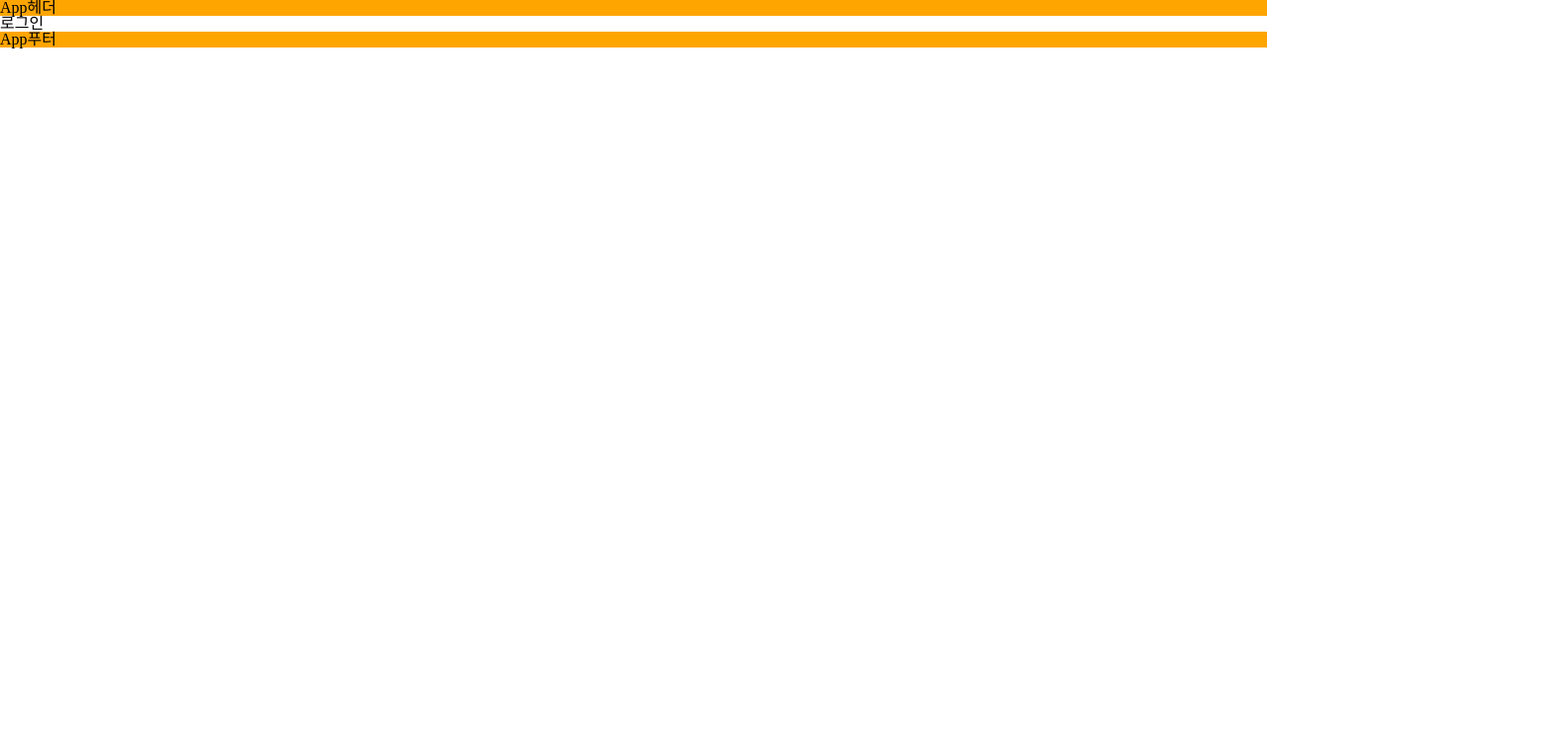
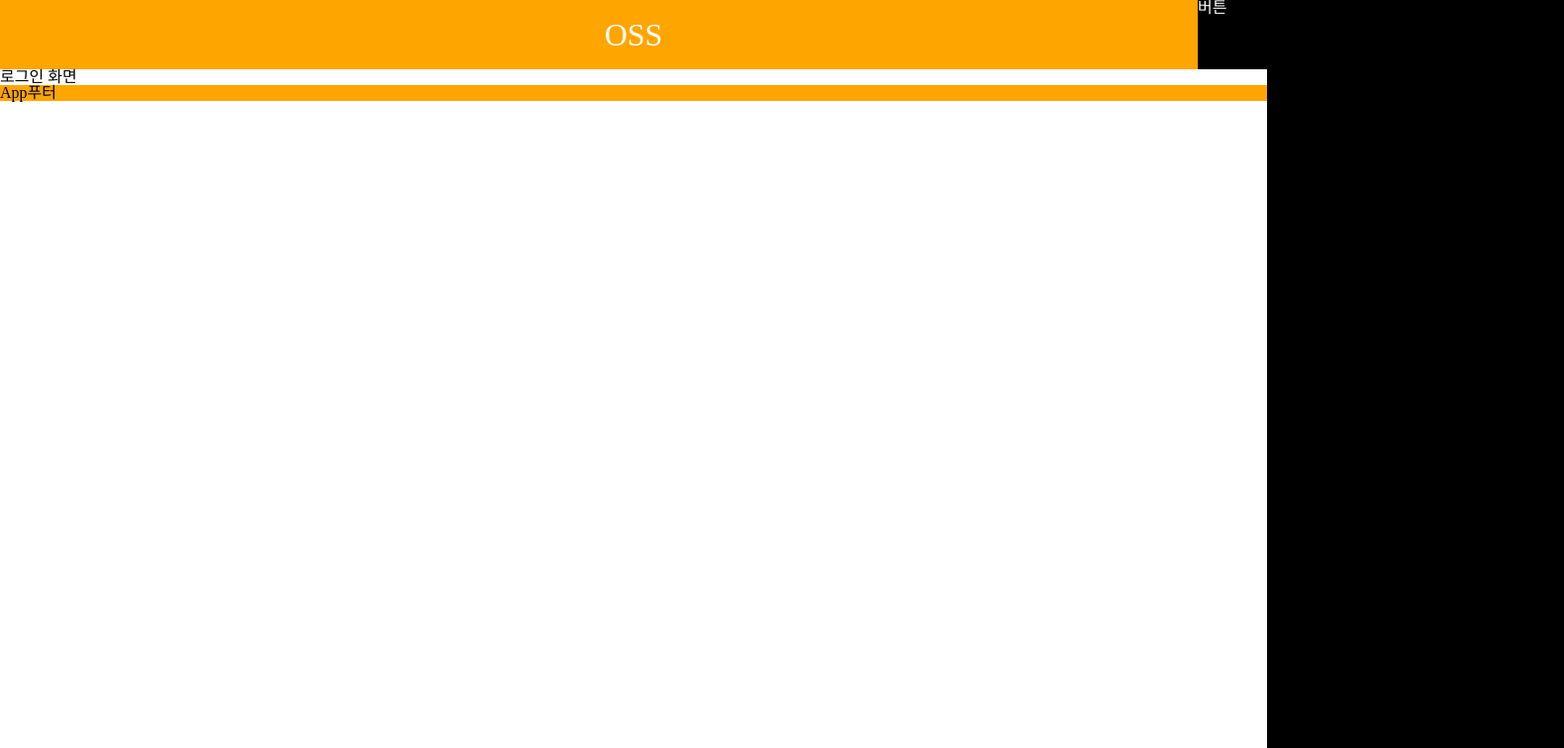
Before and after one commit to jdwns96/React-Shop, a React (Create React App) app: page /detail in a window 1280 px wide. Shown: the top 756 px of the page at 99% size, 1580 px wide, since content can reach past the window. Built offline with nearby package versions, Linux system fonts and the light colour scheme.

Commit message:
[UPDATE] sidebar

```diff
--- /dev/null
+++ b/src/components/detail/index.ts
@@ -0,0 +1,2 @@
+import Detail from "./Detail";
+export default Detail;
--- /dev/null
+++ b/src/components/headers/AppHeader.tsx
@@ -0,0 +1,40 @@
+import React from "react";
+
+/** @jsxImportSource @emotion/react */
+import { css } from "@emotion/react";
+
+const AppHeader = () => {
+  return (
+    <div className="header" css={header}>
+      <div className="header__inner-container">
+        <div className="header__title">
+          <span>OSS</span>
+        </div>
+      </div>
+    </div>
+  );
+};
+
+const header = css`
+  background-color: orange;
+  display: flex;
+  justify-content: center;
+  align-items: center;
+  height: 70px;
+
+  .header {
+    &__inner-container {
+      width: 80%;
+      position: relative;
+    }
+
+    &__title {
+      display: flex;
+      justify-content: center;
+      font-size: 2rem;
+      color: #ffffff;
+    }
+  }
+`;
+
+export default AppHeader;
--- a/src/components/login/Login.tsx
+++ b/src/components/login/Login.tsx
@@ -3,7 +3,7 @@ import React from "react";
 const Login = () => {
   return (
     <div>
-      <div></div>
+      <div>로그인 화면</div>
     </div>
   );
 };
--- /dev/null
+++ b/src/components/sidebar/SideBar.tsx
@@ -0,0 +1,72 @@
+import React, { useState } from "react";
+
+/** @jsxImportSource @emotion/react */
+import { css } from "@emotion/react";
+
+const SideBar = () => {
+  const [toggle, setToggle] = useState(false);
+
+  const onToggle = (e: React.MouseEvent) => {
+    setToggle((prevState) => !prevState);
+  };
+
+  return (
+    <>
+      <div css={[curtain, toggle ? curtain_on : null]} onClick={onToggle}></div>
+      <div className="sidebar" css={[sidebar, toggle ? sidebar_on : null]}>
+        <div className="sidebar__button" onClick={onToggle}>
+          버튼
+        </div>
+      </div>
+    </>
+  );
+};
+
+const curtain = css`
+  position: absolute;
+  width: 0;
+  height: 0;
+  opacity: 0;
+  z-index: -9999;
+`;
+
+const curtain_on = css`
+  position: absolute;
+  width: 100vw;
+  height: 100vh;
+  top: 0;
+  opacity: 0.2;
+  background-color: black;
+  z-index: 9999;
+`;
+
+const sidebar = css`
+  position: absolute;
+  top: 0;
+  right: -300px;
+  width: 300px;
+  height: 100vh;
+  background-color: black;
+  z-index: 9999;
+  transition: 0.3s;
+
+  .sidebar {
+    &__button {
+      color: #ffffff;
+      cursor: pointer;
+      z-index: 9999;
+      width: 70px;
+      height: 70px;
+      background-color: black;
+      position: absolute;
+      top: 0;
+      left: -70px;
+    }
+  }
+`;
+
+const sidebar_on = css`
+  right: 0;
+`;
+
+export default SideBar;
--- a/src/components/template/AppLayout.tsx
+++ b/src/components/template/AppLayout.tsx
@@ -1,4 +1,8 @@
 import React from "react";
+
+// components
+import AppHeader from "@components/headers/AppHeader";
+import SideBar from "@components/sidebar/SideBar";
 
 /** @jsxImportSource @emotion/react */
 import { css } from "@emotion/react";
@@ -6,17 +10,14 @@ import { css } from "@emotion/react";
 const AppLayout = ({ children }: { children: JSX.Element }) => {
   return (
     <>
-      <div css={test__header}>App헤더</div>
+      <AppHeader />
+      <SideBar />
       {children}
       <div css={test__footer}>App푸터</div>
     </>
   );
 };
 
-const test__header = css`
-  background-color: orange;
-`;
-
 const test__footer = css`
   background-color: orange;
 `;
--- a/src/pages/Login/Login.tsx
+++ b/src/pages/Login/Login.tsx
@@ -3,10 +3,13 @@ import React from "react";
 // layout
 import AppLayout from "@components/template/AppLayout";
 
+//component
+import LoginComponent from "@components/login";
+
 const Login = () => {
   return (
     <AppLayout>
-      <div>로그인</div>
+      <LoginComponent />
     </AppLayout>
   );
 };
```
Also changed, not shown: src/components/detail/Detail.tsx (added, +11 -0 lines).
